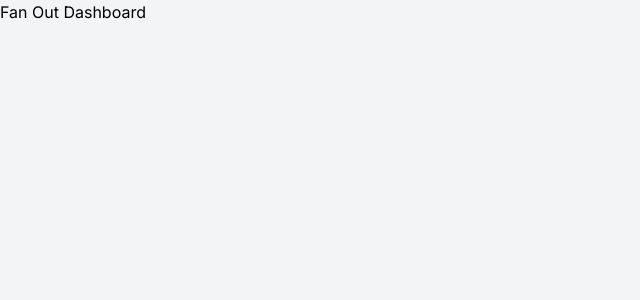
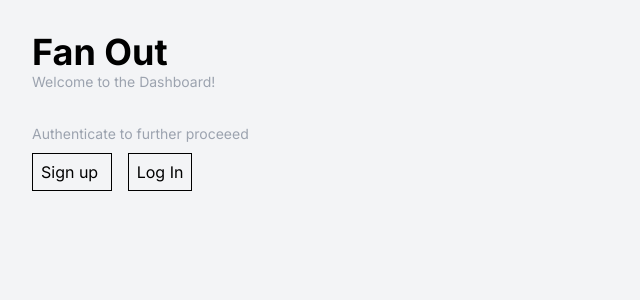
Before and after one commit to BirnadinErick/fanout, a Next.js app in the folder web/: page / in a window 1280 px wide. Shown: the top 300 px of the page, without its empty margins (0-640 px from the left). Built offline with nearby package versions, Linux system fonts and the light colour scheme.

Commit message:
do dashboard partially

```diff
--- a/web/app/page.tsx
+++ b/web/app/page.tsx
@@ -1,3 +1,22 @@
-export default function Home(){
-  return <h1>Fan Out Dashboard</h1>
+import Link from "next/link";
+
+export default function Home() {
+  return (
+    <section className="p-8 space-y-4">
+      <header className="mb-8">
+        <h1 className="text-4xl font-bold">Fan Out</h1>
+        <p className="subtitle">Welcome to the Dashboard!</p>
+      </header>
+
+      <p className="subtitle">Authenticate to further proceeed</p>
+      <div className="space-x-4">
+        <Link href={"/auth"} className="action-button">
+          Sign up{" "}
+        </Link>
+        <Link href={"/auth/login"} className="action-button">
+          Log In
+        </Link>
+      </div>
+    </section>
+  );
 }
```
